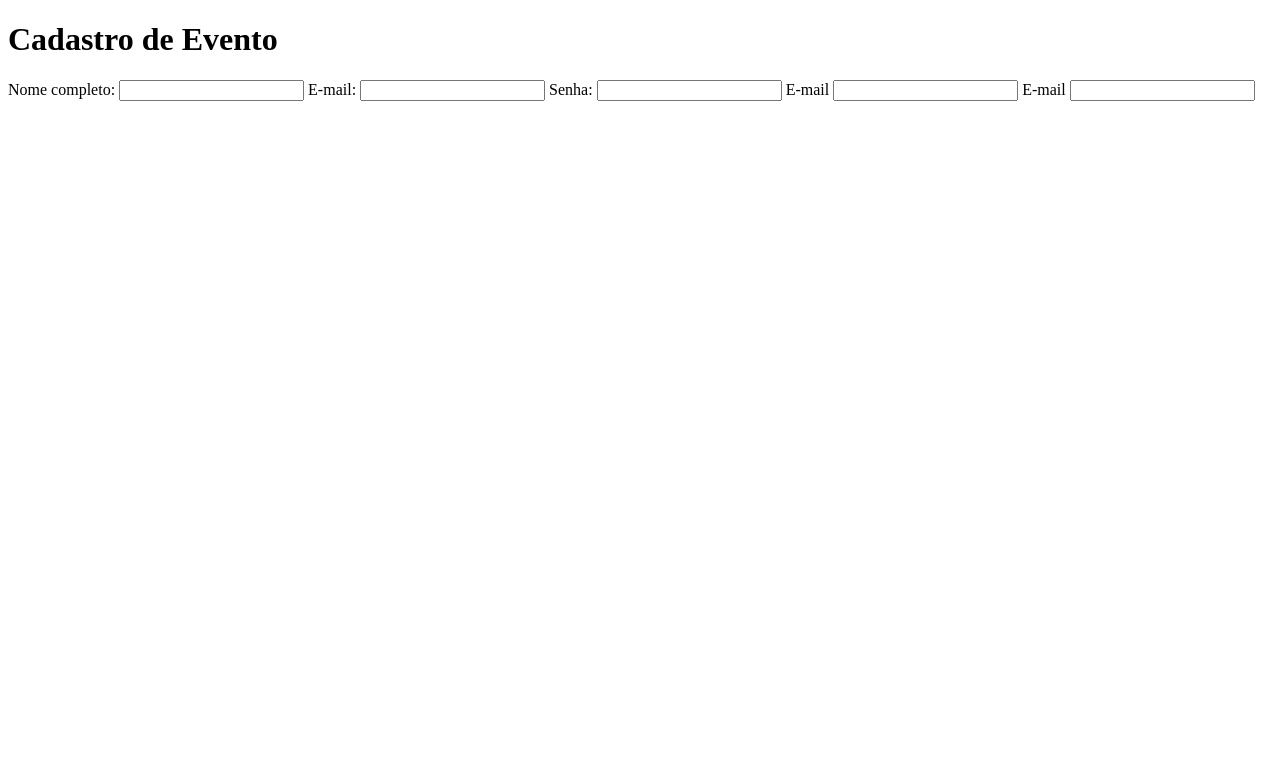
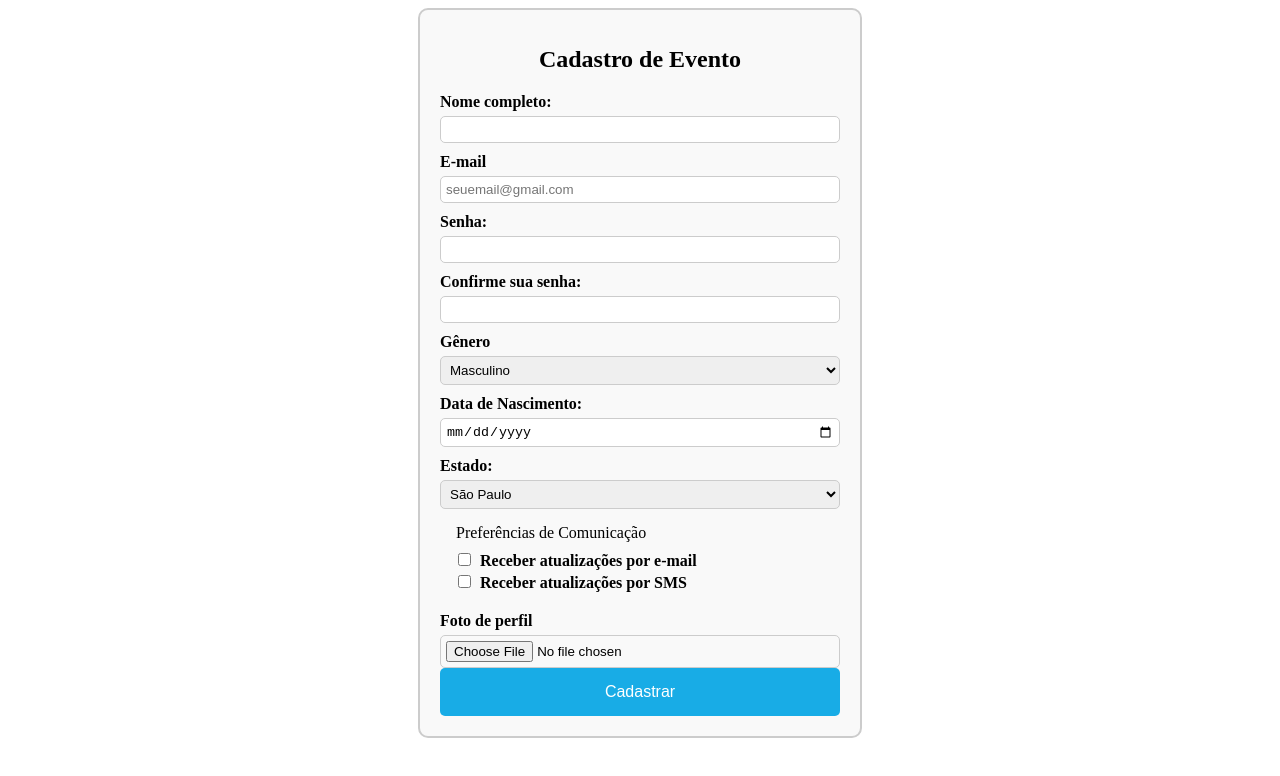
Before and after one commit to carolmaglio/maisprati-formacao-fullstack, a plain HTML site: page module03/lesson03-forms/forms.html in a window 1280 px wide. Drawn offline with Linux system fonts and the light colour scheme.

Commit message:
lesson 3

```diff
--- a/module03/lesson03-forms/forms.html
+++ b/module03/lesson03-forms/forms.html
@@ -3,31 +3,62 @@
 <head>
     <meta charset="UTF-8">
     <meta name="viewport" content="width=device-width, initial-scale=1.0">
+    <link rel="stylesheet" href="style-forms.css">
     <title>Forms</title>
-    <link rel="stylesheet" href="stye-forms.css">
 </head>
 <body>
     <form>
         <h1>Cadastro de Evento</h1>
 
-        <label for="nome">Nome completo: </label>
-        <input type="text" id="nome" name="nome">
+        <label for="nome">Nome completo:</label>
+        <input type="text" id="nome" name='nome'>
+        <br>
 
-        <label for="email">E-mail: </label>
-        <input type="email" id="email" name="email" placeholder="">
+        <label for="e-mail">E-mail</label>
+        <input type="email" id="email" name="nome" placeholder="seuemail@gmail.com">
+        <br>
 
-        <label for="senha">Senha: </label>
-        <input type="password" id="senha" name="nome">
+        <label for="senha">Senha:</label>
+        <input type="password" id="senha" name="senha">
+        <br>
 
-        <label for="email">E-mail</label>
-        <input type="" id="nome" name="nome">
+        <label for="confirme-senha">Confirme sua senha:</label>
+        <input type="password" id="confirme-senha" name='confirme-senha'>
+        <br>
 
-        <label for="email">E-mail</label>
-        <input type="" id="nome" name="nome">
+        <label for="genero">Gênero</label>
+        <select name="genero" id="genero">
+            <option value="masculino">Masculino</option>
+            <option value="feminino">Feminino</option>
+            <option value="outro">Outro</option>
+        </select>
+        <br>
 
+        <label for="nascimento">Data de Nascimento:</label>
+        <input type="date" id="nascimento">
+        <br>
 
+        <label for="estado">Estado:</label>
+        <select name="estado" id="estado">
+            <option value="São Paulo">São Paulo</option>
+            <option value="Rio de Janeiro">Rio de Janeiro</option>
+            <option value="Porto Alegre">Porto Alegre</option>
+        </select>
+        <br>
 
+        <fieldset>
+            <legend>Preferências de Comunicação</legend>
+            <input type="checkbox" id="email-novidades" name="email-preferencia" value="email-preferencia">
+            <label class="inline-label" for="email-novidades">Receber atualizações por e-mail</label><br>
 
+            <input type="checkbox" id="sms-novidades" name="sms-preferencia" value="sms-preferencia">
+            <label class="inline-label" for="sms-novidades">Receber atualizações por SMS</label><br>
+        </fieldset>
+
+        <label for="foto-perfil">Foto de perfil</label>
+        <input type="file" name="foto-perfil" id="foto-perfil"><br>
+
+        <button type="submit">Cadastrar</button>
     </form>
 </body>
 </html>
--- a/module03/lesson03-forms/style-forms.css
+++ b/module03/lesson03-forms/style-forms.css
@@ -0,0 +1,58 @@
+form {
+    max-width: 400px;
+    margin: auto;
+    padding: 20px;
+    border: 2px solid #ccc;
+    border-radius: 10px;
+    background-color: #f9f9f9;
+}
+
+h1 {
+    text-align: center;
+    font-size: 24px;
+    margin-bottom: 20px;
+}
+
+label {
+    display: block;
+    margin-top: 10px;
+    font-weight: bold;
+}
+
+.inline-label {
+    display: inline;
+}
+
+input, select {
+    width: 100%;
+    padding: 5px;
+    margin-top: 5px;
+    border: 1px solid #ccc;
+    border-radius: 5px;
+    box-sizing: border-box;
+}
+
+button {
+    width: 100%;
+    padding: 15px;
+    background-color: rgb(24, 172, 230);
+    color: white;
+    border: none;
+    border-radius: 5px;
+    cursor: pointer;
+    font-size: 16px;
+}
+
+button:hover {
+    background-color: skyblue;
+}
+
+fieldset {
+    border: none;
+    margin-top: 15px;
+}
+
+input[type="checkbox"] {
+    width: auto;
+    margin-right: 5px;
+}
```
